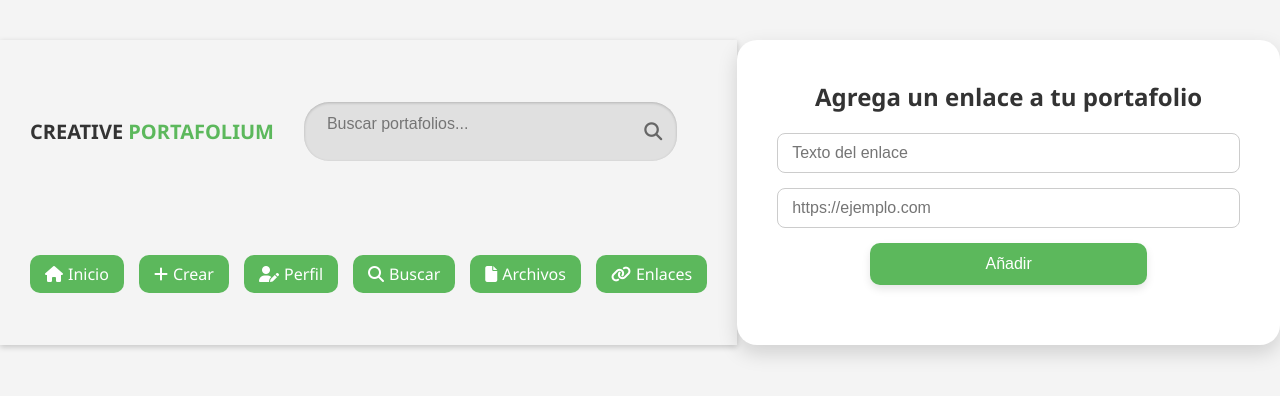
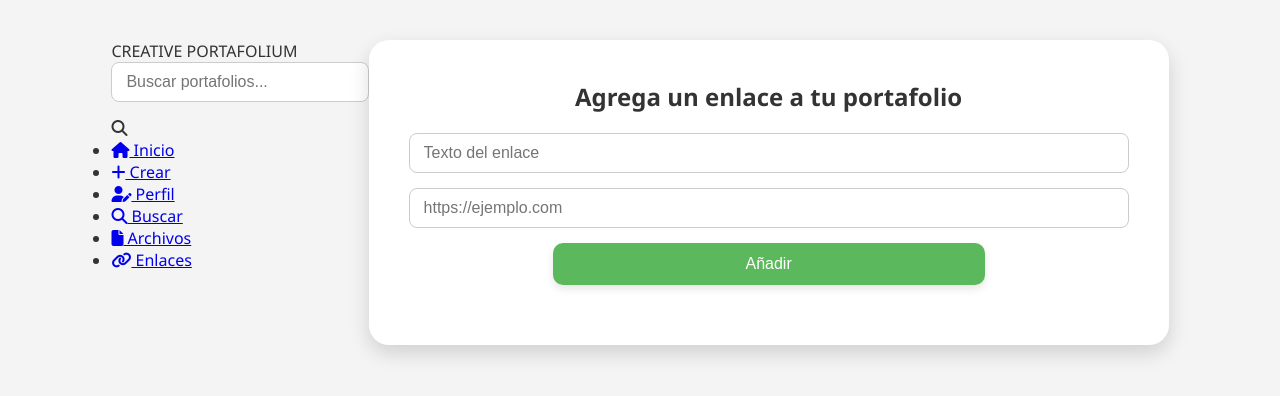
Before and after one commit to JimenaCastellanos/Codes-Creative-Portafolium, a website: page enlaces.html in a window 1280 px wide. Drawn offline with Linux system fonts and the light colour scheme.

Commit message:
enlaces.html

```diff
--- a/enlaces.html
+++ b/enlaces.html
@@ -3,110 +3,17 @@
 <head>
   <meta charset="UTF-8">
   <title>Agregar Enlaces al Portafolio</title>
+  <link rel="stylesheet" href="https://cdnjs.cloudflare.com/ajax/libs/font-awesome/6.5.0/css/all.min.css">
   <link rel="stylesheet" href="estilos 2.css" />
-  <link rel="stylesheet" href="https://cdnjs.cloudflare.com/ajax/libs/font-awesome/6.5.0/css/all.min.css">
   <style>
     * {
       box-sizing: border-box;
       margin: 0;
       padding: 0;
     }
-
-    body {
-      font-family: 'Segoe UI', sans-serif;
-      background-color: #f4f4f4;
-    }
-
-    header {
-      display: flex;
-      justify-content: space-between;
-      align-items: center;
-      background-color: #f4f4f4;
-      padding: 10px 30px;
-      box-shadow: 0 2px 6px rgba(0, 0, 0, 0.2);
-      flex-wrap: wrap;
-    }
-
-    .logo {
-      font-size: 20px;
-      font-weight: bold;
-    }
-
-    .logo span {
-      color: #5cb85c;
-      font-weight: bold;
-    }
-
-    .search-bar {
-      flex: 1;
-      margin: 10px 30px;
-      display: flex;
-      align-items: center;
-      background: #e0e0e0;
-      border-radius: 25px;
-      padding: 5px 15px;
-      box-shadow: inset 0 1px 3px rgba(0, 0, 0, 0.2);
-    }
-
-    .search-bar input {
-      border: none;
-      outline: none;
-      flex: 1;
-      padding: 8px;
-      background: transparent;
-      font-size: 16px;
-    }
-
-    .search-bar i {
-      color: #666;
-      font-size: 18px;
-    }
-
-    nav.menu ul {
-      list-style: none;
-      display: flex;
-      gap: 15px;
-      padding: 0;
-      margin: 0;
-    }
-
-    nav.menu li a {
-      text-decoration: none;
-      color: #fff;
-      font-size: 16px;
-      background-color: #5cb85c;
-      padding: 8px 15px;
-      border-radius: 10px;
-      transition: background-color 0.3s;
-      display: flex;
-      align-items: center;
-      gap: 5px;
-    }
-
-    nav.menu li a:hover {
-      background-color: #4cae4c;
-      color: white;
-    }
-
-    @media (max-width: 768px) {
-      header {
-        flex-direction: column;
-        align-items: stretch;
-      }
-
-      .search-bar {
-        margin: 10px 0;
-      }
-
-      nav.menu ul {
-        flex-direction: column;
-        align-items: center;
-      }
-    }
   </style>
 </head>
 <body>
-
   <header>
     <div class="logo">
       CREATIVE <span>PORTAFOLIUM</span>
@@ -127,9 +34,7 @@
         <li><a href="enlaces.html"><i class="fas fa-link"></i> Enlaces</a></li>
       </ul>
     </nav>
-  </header>
-</head>
-<body>
+  </header><br>
 <div class="contenedor">
   <h2>Agrega un enlace a tu portafolio</h2>
   <input type="text" id="linkText" placeholder="Texto del enlace">
```
